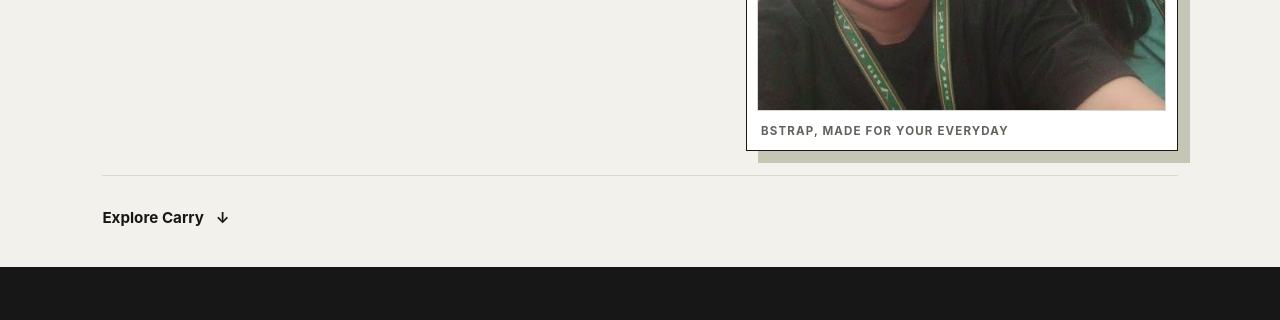
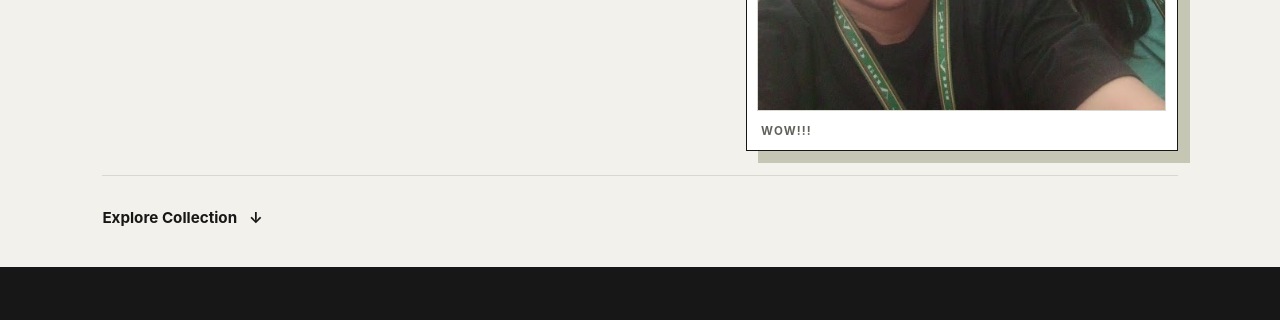
Before and after one commit to c20245795silava-debug/Bstrap-, an Astro site: page / in a window 1280 px wide. Shown: the part 632-952 px from the top of the page. Built offline with nearby package versions, Linux system fonts and the light colour scheme; Astro itself is replaced by a stand-in of ours.

Commit message:
bstrap 6

```diff
--- a/src/pages/index/section/Contact.astro
+++ b/src/pages/index/section/Contact.astro
@@ -9,7 +9,7 @@ import contactImage from '../../../image/contact.png';
 	</div>
 	<figure class="image-frame">
 		<img src={contactImage.src} alt="Two friends smiling together" />
-		<figcaption>Bstrap, made for your everyday</figcaption>
+		<figcaption>WOW!!! NAMAN!!!!</figcaption>
 	</figure>
 	<div class="details">
 		<p>Order or ask us anything.</p>
--- a/src/pages/index/section/Hero.astro
+++ b/src/pages/index/section/Hero.astro
@@ -8,10 +8,10 @@ import heroImage from '../../../image/hero.png';
 	</div>
 	<figure class="image-frame">
 		<img src={heroImage.src} alt="Two friends smiling together" />
-		<figcaption>Bstrap, made for your everyday</figcaption>
+		<figcaption>WOW!!!</figcaption>
 	</figure>
 	<div class="footer">
-		<a href="#projects">Explore Carry<span aria-hidden="true">↓</span></a>
+		<a href="#projects">Explore Collection<span aria-hidden="true">↓</span></a>
 	</div>
 </section>
 
```
